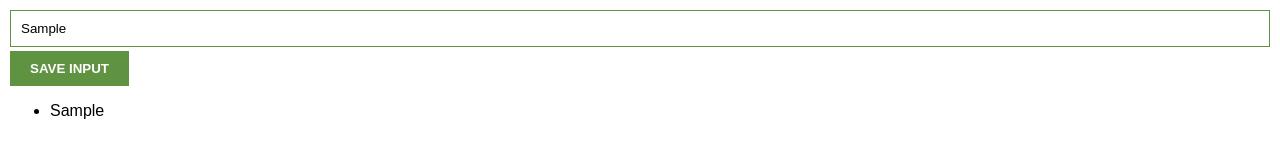
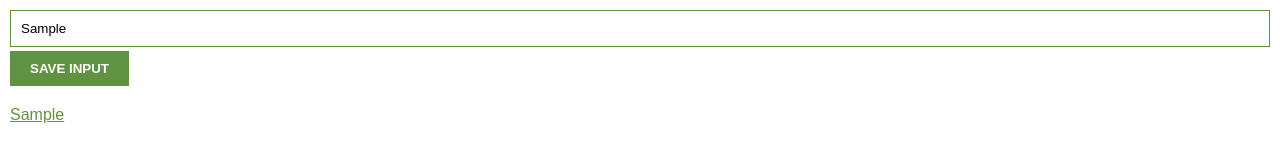
Before and after one commit to JuliantheMaestro/Chrome-Extension-, a plain HTML site: page index.html in a window 1280 px wide. Both pictures are taken after typing "Sample" into the empty fields and a click on the button "SAVE INPUT". Drawn offline with Linux system fonts and the light colour scheme.

Commit message:
Learned about template strings and added that to make it easier to read

```diff
--- a/script.js
+++ b/script.js
@@ -12,8 +12,13 @@ renderLeads()
 function renderLeads() {
     let listItems = ""
     for (let i = 0; i < myLeads.length; i++) {
-        listItems += "<li>" + myLeads[i] + "</li>"
+        listItems += `
+            <li>
+                <a target='_blank' href='${myLeads[i]}'>
+                    ${myLeads[i]}
+                </a>
+            </li>
+        `
     }
     ulEl.innerHTML = listItems
-
 }
--- a/styles.css
+++ b/styles.css
@@ -19,3 +19,17 @@ button {
     border: none;
     font-weight: bold;
 }
+
+ul {
+    margin-top: 20px;
+    list-style: none;
+    padding-left: 0;
+}
+
+li {
+    margin-top: 5px;
+}
+
+a {
+    color: #5f9341;
+}
```
